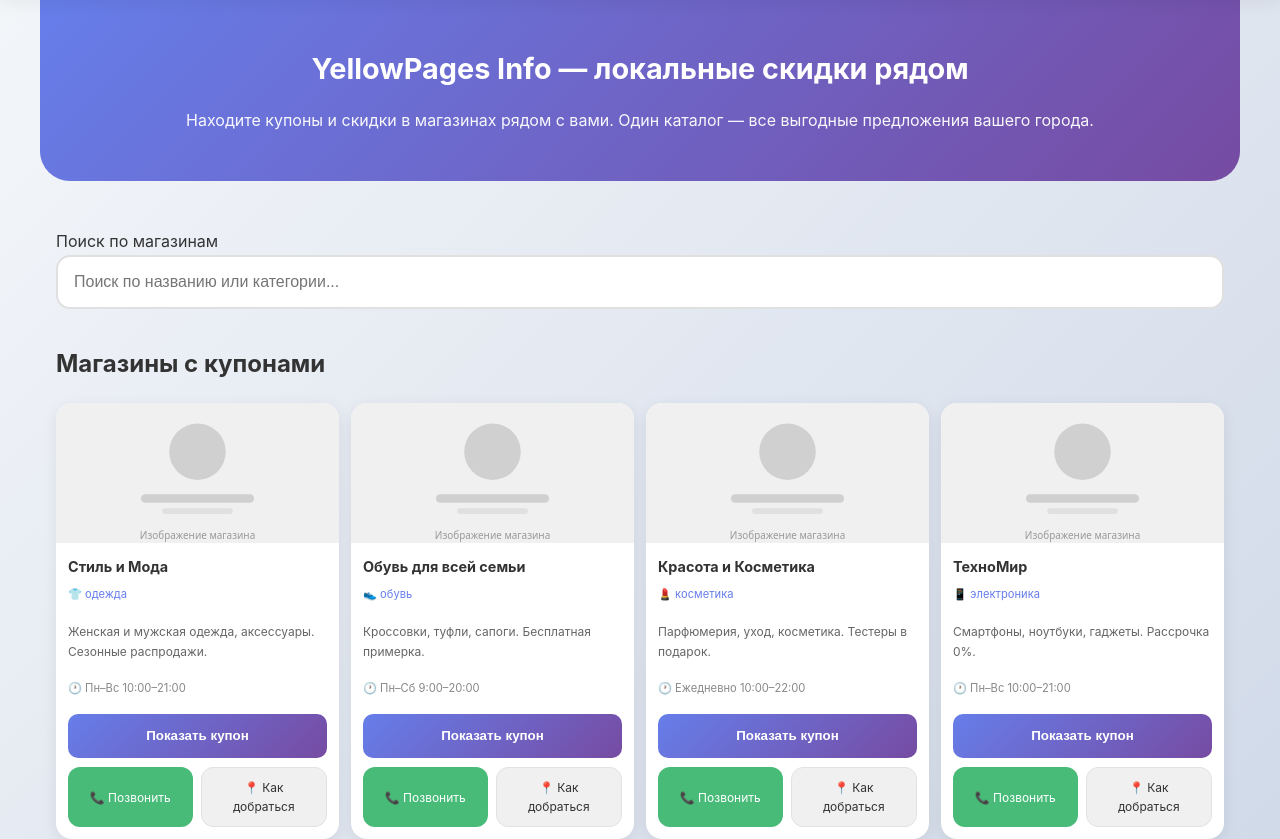
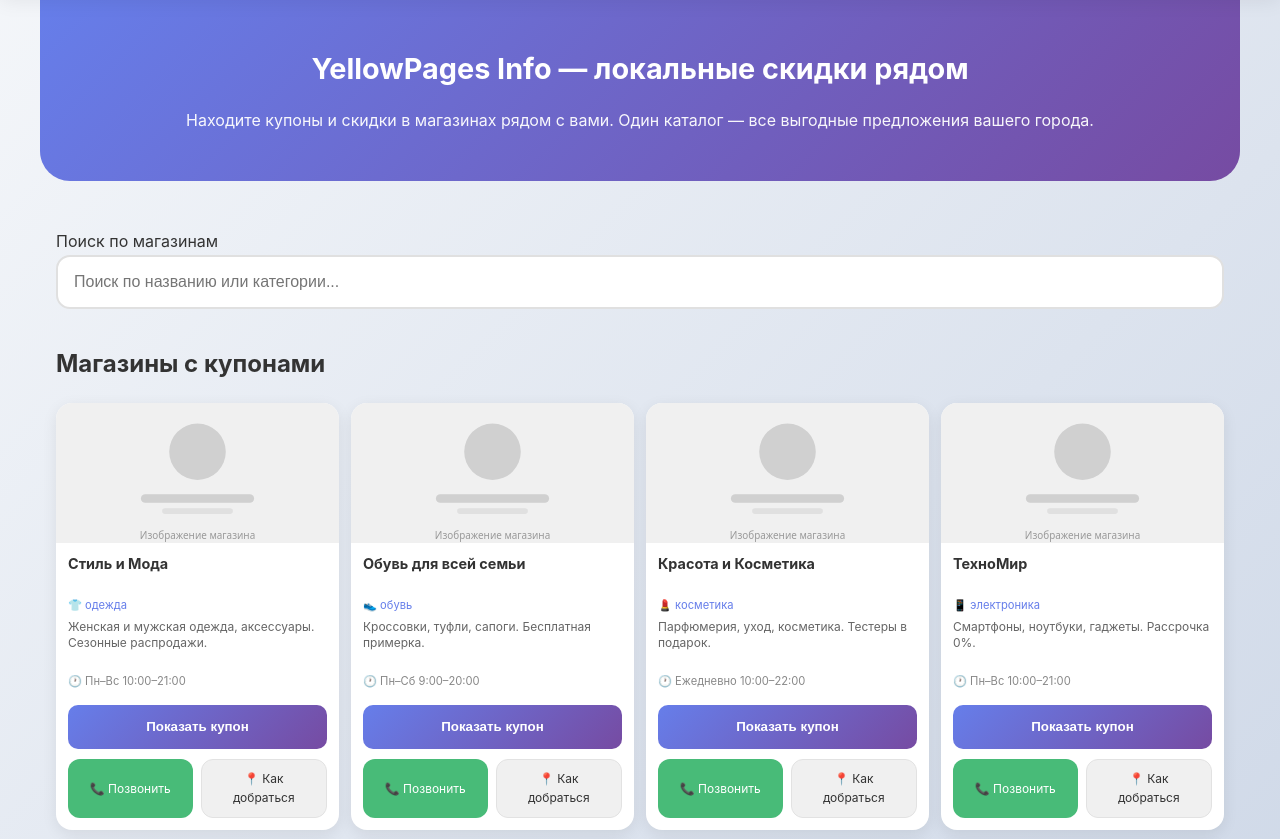
Before and after one commit to slobodin007-commits/yellow_pages, a plain HTML site: page index.html in a window 1280 px wide. Shown: the part 98-937 px from the top of the page. Drawn offline with Linux system fonts and the light colour scheme.

Commit message:
Update styles.css

```diff
--- a/styles.css
+++ b/styles.css
@@ -1,6 +1,6 @@
 /* ============================================
    YellowPages Info — Финальная версия
-   Mobile-first + фикс высоты header (кроссбраузер)
+   Mobile-first + фикс высоты header (кроссбраузер) + ровная сетка
    ============================================ */
 
 /* --- Reset / Base --- */
@@ -46,7 +46,6 @@
     left: 0;
     right: 0;
 
-    /* важно для разных браузеров */
     z-index: 1000;
 
     transition: transform 0.3s ease;
@@ -57,7 +56,6 @@
     transform: translateY(-100%);
   }
 
-  /* Кроссбраузерный отступ: header + safe-area */
   body {
     padding-top: calc(var(--header-h) + env(safe-area-inset-top, 0px));
   }
@@ -189,47 +187,71 @@
   object-fit: cover;
 }
 
+/* ровная высота карточки за счет управления контентом */
 .store-card-body {
   padding: 0.75rem;
   flex: 1;
   display: flex;
   flex-direction: column;
-  min-height: 0; /* важно для корректного flex */
+  min-height: 0;
 }
 
+/* --- Ровный заголовок: максимум 2 строки --- */
 .store-card-title {
   margin: 0 0 0.5rem;
   font-size: 0.9rem;
   font-weight: 700;
+  line-height: 1.25;
+
+  display: -webkit-box;
+  -webkit-box-orient: vertical;
+  -webkit-line-clamp: 2;
+  overflow: hidden;
+
+  min-height: calc(2 * 1.25em); /* фиксируем высоту под 2 строки */
 }
 
+/* Категория */
 .store-card-category {
   font-size: 0.7rem;
   margin-bottom: 0.4rem;
   color: #667eea;
+  line-height: 1.2;
+
+  min-height: 1.2em; /* чтобы не прыгала высота */
 }
 
+/* --- Ровное описание: максимум 3 строки --- */
 .store-card-desc {
   font-size: 0.75rem;
-  margin-bottom: 0.5rem;
+  margin: 0 0 0.5rem;
   color: #666;
+  line-height: 1.35;
+
+  display: -webkit-box;
+  -webkit-box-orient: vertical;
+  -webkit-line-clamp: 3;
+  overflow: hidden;
+
+  min-height: calc(3 * 1.35em); /* фиксируем высоту под 3 строки */
 }
 
+/* Часы */
 .store-card-hours {
   font-size: 0.7rem;
-  margin-bottom: 0.5rem;
+  margin: 0 0 0.5rem;
   color: #888;
+  line-height: 1.2;
+
+  min-height: 1.2em;
 }
 
 /* --- Coupon --- */
-
-/* блок купона прижат вниз и одинаково работает во всех карточках */
 .store-coupon-area {
-  margin-top: auto;      /* <-- главное: толкаем купон+кнопки вниз */
+  margin-top: auto; /* прижали купон+кнопки к низу */
   padding-top: 0.5rem;
 }
 
-/* кнопка купона одинаковой высоты */
 .store-coupon-toggle {
   width: 100%;
   min-height: 44px;
@@ -273,14 +295,13 @@
 .store-actions {
   display: flex;
   gap: 0.5rem;
-  margin-top: 0.6rem; /* небольшой отступ от купона */
+  margin-top: 0.6rem;
 }
 
-/* обе кнопки одинаковые, не упираются в края */
 .store-btn {
   flex: 1;
-  min-width: 0;          /* фикс “упирания”/переполнения */
-  min-height: 44px;      /* одинаковая высота */
+  min-width: 0;
+  min-height: 44px;
   padding: 0.6rem 0.7rem;
   font-size: 0.75rem;
   border-radius: 12px;
@@ -302,7 +323,7 @@
 .store-btn-map {
   background: #f0f0f0;
   color: #333;
-  border: 1px solid #e2e2e2; /* чтобы визуально не “липла” к краю */
+  border: 1px solid #e2e2e2;
 }
 
 /* --- Footer --- */
```
